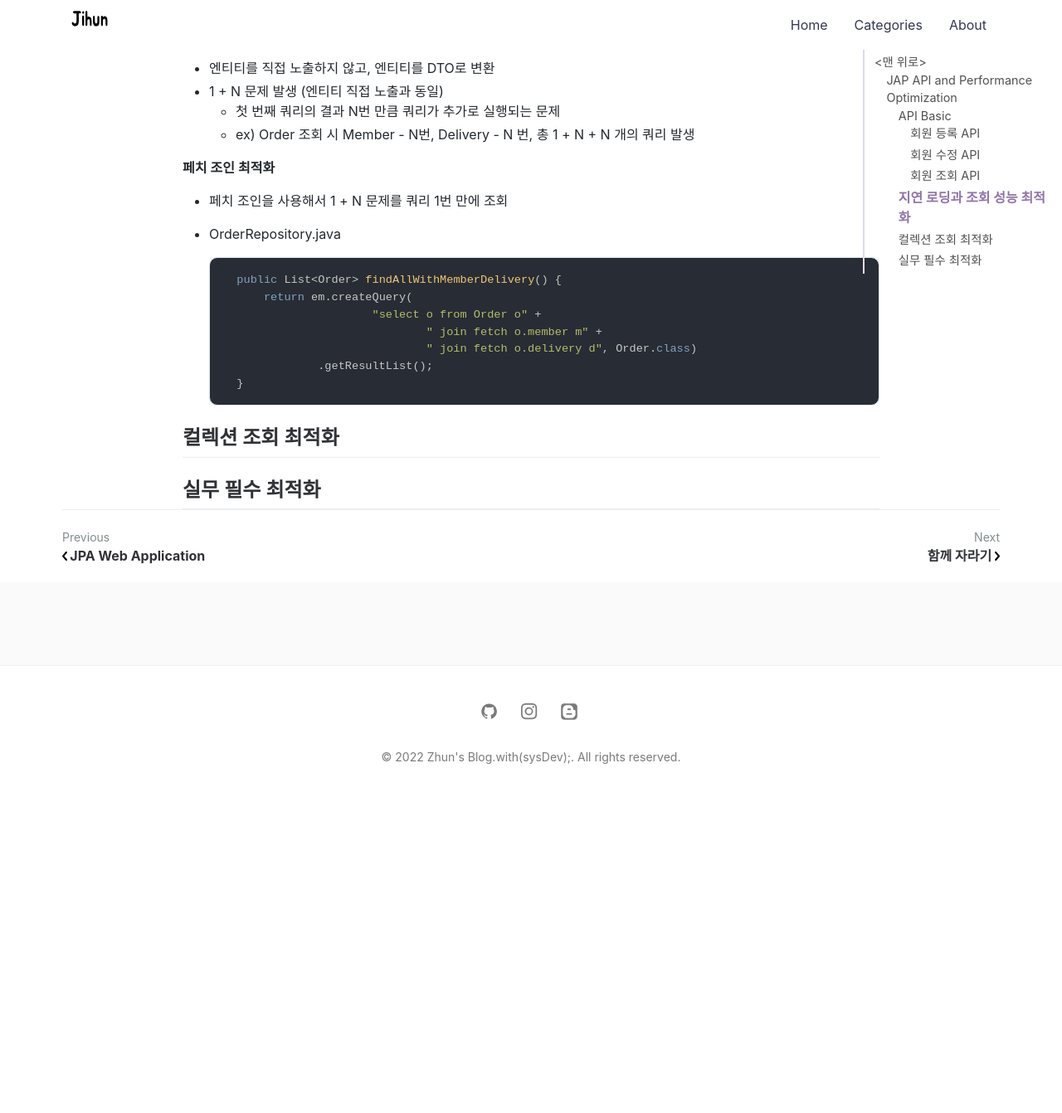
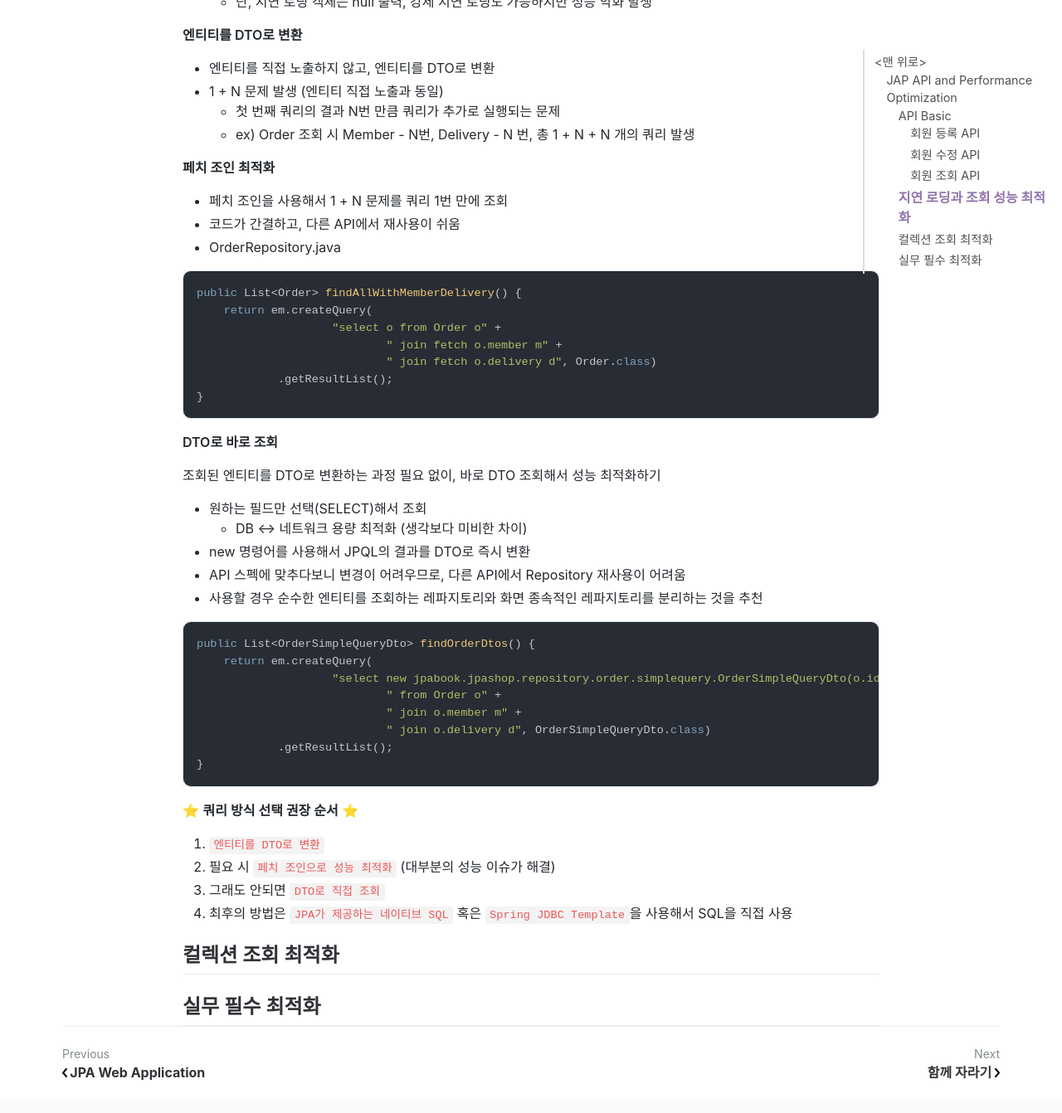
Before and after one commit to jihunparkme/jihunparkme.github.io, a Jekyll site: the page built from _posts/2022-05-24-JPA-API-and-performance-optimization.md, in a window 1280 px wide and 1400 px high, scrolled down 3938 px. Shown: the top 1342 px of the window at 83% size. Built offline with Jekyll 4.4.1, drawn with Linux system fonts in a browser that asks for light colours; nearby versions of some CDN libraries; comment, search, counter and statistics services are not loaded; before the commit the page ends 4906 px from its top, so only the background shows below that; some of the changed text lies outside the part shown.

Commit message:
add: (지연 로딩과 조회 성능 최적화) 간단한 주문 조회 V4
JPA에서 DTO로 바로 조회

````diff
--- a/_posts/2022-05-24-JPA-API-and-performance-optimization.md
+++ b/_posts/2022-05-24-JPA-API-and-performance-optimization.md
@@ -170,17 +170,47 @@
 **페치 조인 최적화**
 
 - 페치 조인을 사용해서 1 + N 문제를 쿼리 1번 만에 조회
+- 코드가 간결하고, 다른 API에서 재사용이 쉬움
 - OrderRepository.java
 
-    ```java
-    public List<Order> findAllWithMemberDelivery() {
-        return em.createQuery(
-                        "select o from Order o" +
-                                " join fetch o.member m" +
-                                " join fetch o.delivery d", Order.class)
-                .getResultList();
-    }
-    ```
+```java
+public List<Order> findAllWithMemberDelivery() {
+    return em.createQuery(
+                    "select o from Order o" +
+                            " join fetch o.member m" +
+                            " join fetch o.delivery d", Order.class)
+            .getResultList();
+}
+```
+
+**DTO로 바로 조회**
+
+조회된 엔티티를 DTO로 변환하는 과정 필요 없이, 바로 DTO 조회해서 성능 최적화하기
+
+- 원하는 필드만 선택(SELECT)해서 조회
+  - DB <-> 네트워크 용량 최적화 (생각보다 미비한 차이)
+- new 명령어를 사용해서 JPQL의 결과를 DTO로 즉시 변환
+- API 스펙에 맞추다보니 변경이 어려우므로, 다른 API에서 Repository 재사용이 어려움
+- 사용할 경우 순수한 엔티티를 조회하는 레파지토리와 화면 종속적인 레파지토리를 분리하는 것을 추천
+
+```java
+public List<OrderSimpleQueryDto> findOrderDtos() {
+    return em.createQuery(
+                    "select new jpabook.jpashop.repository.order.simplequery.OrderSimpleQueryDto(o.id, m.name, o.orderDate, o.status, d.address)" +
+                            " from Order o" +
+                            " join o.member m" +
+                            " join o.delivery d", OrderSimpleQueryDto.class)
+            .getResultList();
+}
+```
+
+⭐️ **쿼리 방식 선택 권장 순서** ⭐️
+
+1. `엔티티를 DTO로 변환`
+2. 필요 시 `페치 조인으로 성능 최적화` (대부분의 성능 이슈가 해결)
+3. 그래도 안되면 `DTO로 직접 조회`
+4. 최후의 방법은 `JPA가 제공하는 네이티브 SQL` 혹은 `Spring JDBC Template`을 사용해서 SQL을 직접
+사용
 
 ## 컬렉션 조회 최적화
 
````
